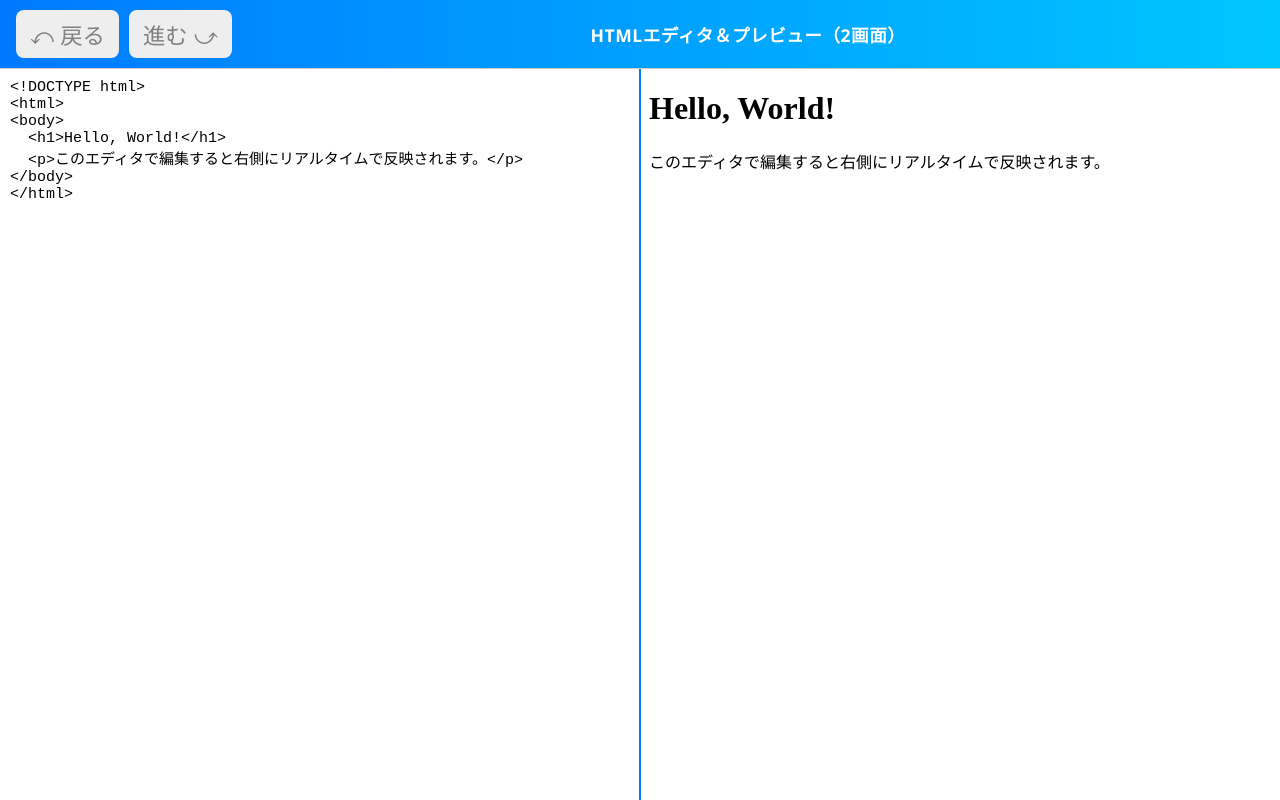
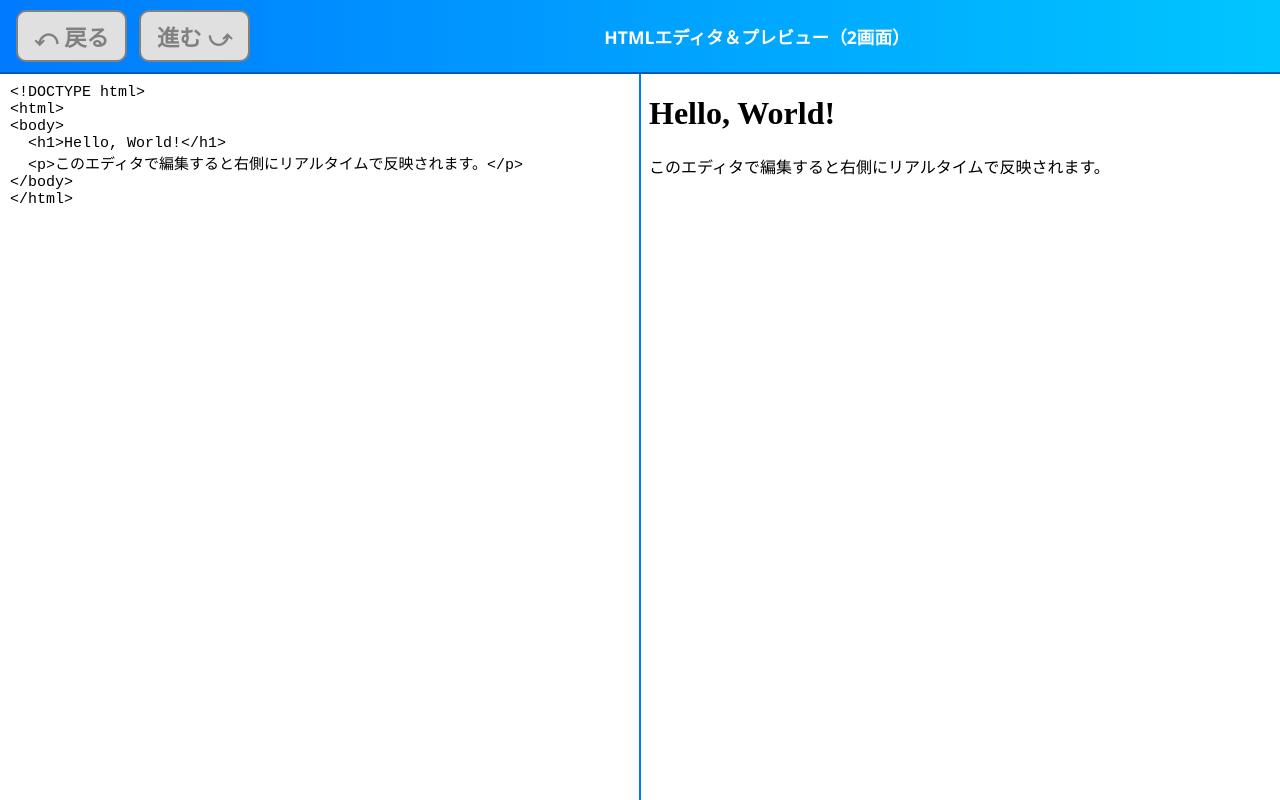
Before and after one commit to incict-design/code, a plain HTML site: page index.html in a window 1280 px wide. Drawn offline with Linux system fonts and the light colour scheme.

Commit message:
Update index.html

```diff
--- a/index.html
+++ b/index.html
@@ -18,36 +18,34 @@ header {
   justify-content: space-between;
   background: linear-gradient(to right, #007AFF, #00C6FF);
   color: white;
-  border-bottom: 1px solid #ccc;
+  border-bottom: 2px solid #005BB5;
   padding: 10px 16px;
-}
-header .title {
-  font-weight: bold;
-  font-size: 1.1em;
-  letter-spacing: 0.5px;
 }
 #undoRedo {
   display: flex;
-  gap: 10px;
+  gap: 12px;
 }
 button {
   background: white;
-  border: none;
+  border: 2px solid #007AFF;
+  font-size: 1.4em;
+  font-weight: bold;
+  border-radius: 10px;
+  padding: 8px 16px;
+  cursor: pointer;
   color: #007AFF;
-  font-size: 1.4em;
-  padding: 8px 14px;
-  border-radius: 8px;
-  cursor: pointer;
-  transition: all 0.2s;
-  box-shadow: 0 2px 4px rgba(0,0,0,0.2);
+  transition: all 0.2s ease;
+  box-shadow: 0 3px 6px rgba(0,0,0,0.25);
 }
 button:hover {
-  background: #e6f0ff;
-  transform: scale(1.05);
+  background: #007AFF;
+  color: white;
+  transform: scale(1.1);
 }
 button:disabled {
-  background: #eee;
+  background: #e0e0e0;
   color: gray;
+  border-color: gray;
   cursor: not-allowed;
   box-shadow: none;
   transform: none;
@@ -82,17 +80,21 @@ iframe {
   width: 100%;
   border: none;
 }
+header div.title {
+  font-weight: bold;
+  font-size: 1.1em;
+}
 </style>
 </head>
 <body>
 
 <header>
   <div id="undoRedo">
-    <button id="undoBtn" title="戻る（Ctrl + Z）">⤺ 戻る</button>
-    <button id="redoBtn" title="進む（Ctrl + Y）">進む ⤻</button>
+    <button id="undoBtn" title="元に戻す">⤺ 戻る</button>
+    <button id="redoBtn" title="やり直す">進む ⤻</button>
   </div>
   <div class="title">HTMLエディタ＆プレビュー（2画面）</div>
-  <div></div>
+  <div></div> <!-- 右側の空スペース -->
 </header>
 
 <main>
@@ -119,7 +121,7 @@ const redoBtn = document.getElementById("redoBtn");
 let history = [];
 let index = -1;
 
-// 履歴に追加
+// 履歴に保存
 function saveToHistory() {
   const current = editor.value;
   if (history[index] !== current) {
@@ -131,12 +133,7 @@ function saveToHistory() {
   }
 }
 
-// プレビュー更新
-function updatePreview() {
-  preview.srcdoc = editor.value;
-}
-
-// 「戻る」
+// Undo / Redo
 function undo() {
   if (index > 0) {
     index--;
@@ -145,8 +142,6 @@ function undo() {
     updatePreview();
   }
 }
-
-// 「進む」
 function redo() {
   if (index < history.length - 1) {
     index++;
@@ -155,14 +150,17 @@ function redo() {
     updatePreview();
   }
 }
-
-// ボタン状態更新
 function updateButtons() {
   undoBtn.disabled = index <= 0;
   redoBtn.disabled = index >= history.length - 1;
 }
 
-// 初期化処理
+// プレビュー更新
+function updatePreview() {
+  preview.srcdoc = editor.value;
+}
+
+// 初期化
 window.onload = () => {
   const saved = localStorage.getItem("savedHTML");
   if (saved) editor.value = saved;
@@ -170,7 +168,7 @@ window.onload = () => {
   updatePreview();
 };
 
-// 入力中に自動履歴追加・プレビュー更新
+// 入力時に自動保存＆プレビュー更新
 let typingTimer;
 editor.addEventListener("input", () => {
   clearTimeout(typingTimer);
@@ -180,20 +178,9 @@ editor.addEventListener("input", () => {
   }, 300);
 });
 
-// ボタン操作
+// Undo / Redoボタン動作
 undoBtn.onclick = undo;
 redoBtn.onclick = redo;
-
-// ショートカットキー
-editor.addEventListener("keydown", (e) => {
-  if (e.ctrlKey && e.key === "z") {
-    e.preventDefault();
-    undo();
-  } else if (e.ctrlKey && (e.key === "y" || (e.shiftKey && e.key === "Z"))) {
-    e.preventDefault();
-    redo();
-  }
-});
 </script>
 
 </body>
```
